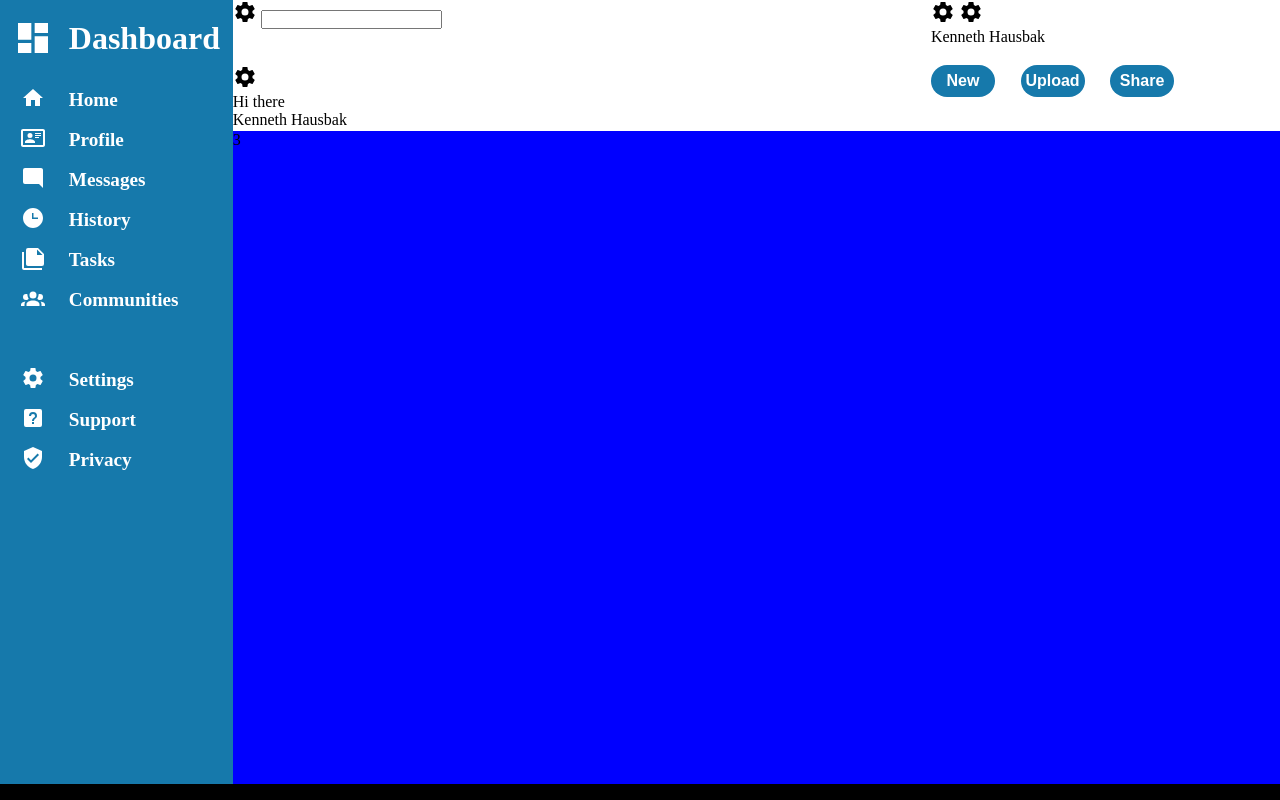
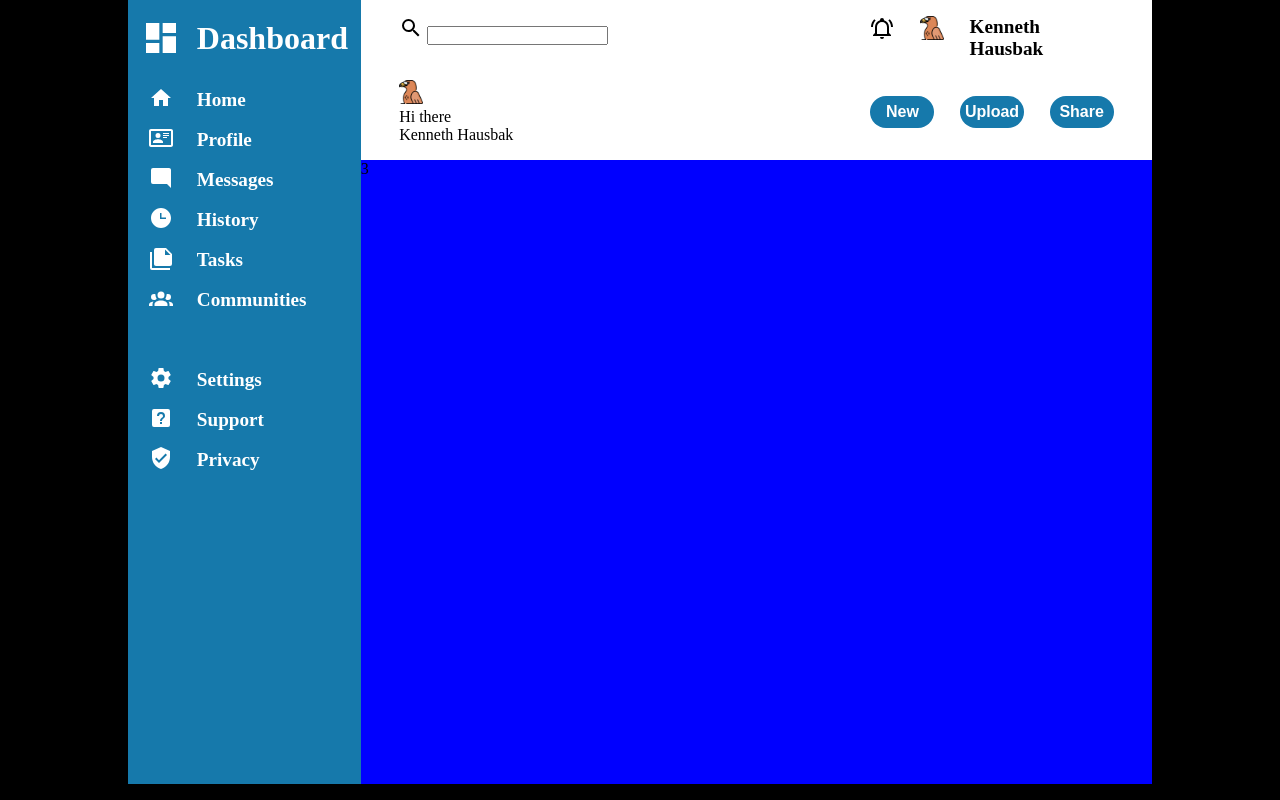
Before and after one commit to haukenpy/admin-dashboard, a plain HTML site: page index.html in a window 1280 px wide. Drawn offline with Linux system fonts and the light colour scheme.

Commit message:
Header - top icons
Added svg & png for icons, placed content in div

```diff
--- a/index.html
+++ b/index.html
@@ -43,21 +43,20 @@
 
         <div class="header">
             <div class="search-bar">
-                <img src="icons/cog.svg" alt="cog">
+                <img src="icons/magnify.svg" alt="magnify">
                 <input type="text">
             </div>
 
             <div class="top-icons">
-                <img src="icons/cog.svg" alt="cog">
-                <img src="icons/cog.svg" alt="cog">
+                <img src="icons/bell-ring-outline.svg" alt="bell">
+                <img src="icons/hawk_9515866.png" alt="hawk">
                 <p> Kenneth Hausbak </p>
             </div>
 
             <div class="welcome-message">
-                <img src="icons/cog.svg" alt="cog">
+                <img src="icons/hawk_9515866.png" alt="hawk">
                 <p> Hi there </p>
                 <p> Kenneth Hausbak</p>
-
             </div>
 
             <div class="button-container">
--- a/styles.css
+++ b/styles.css
@@ -23,6 +23,8 @@
 
 body {
     background-color: black;
+    display: flex;
+    justify-content: center;
 }
 
 .container {
@@ -32,6 +34,7 @@ body {
     grid-template-rows: 1fr 5fr;
 
     height: 98vh;
+    width: 80vw;
 }
 
 .white-svg {
@@ -100,14 +103,31 @@ body {
     display: grid;
     grid-template-columns: 2fr 1fr;
     grid-template-rows: 1fr 1fr;
+
+    padding: 2vh 3vw 2vh 3vw;
 }
 
 .header img {
     height: var(--small-icon);
 }
 
+.top-icons {
+    justify-self: end;
+
+    display: grid;
+    grid-auto-flow: column;
+    gap: 2vw;
+}
+
+.top-icons > p {
+    font-size: var(--small-text);
+    font-weight: 700;
+}
+
 .button-container {
+    justify-self: end;
     display: flex;
+    align-items: center;
     gap: 2vw;
 }
 
```
Also changed, not shown: icons/bell-ring-outline.svg (added), icons/hawk_9515866.png (added), icons/magnify.svg (added).
